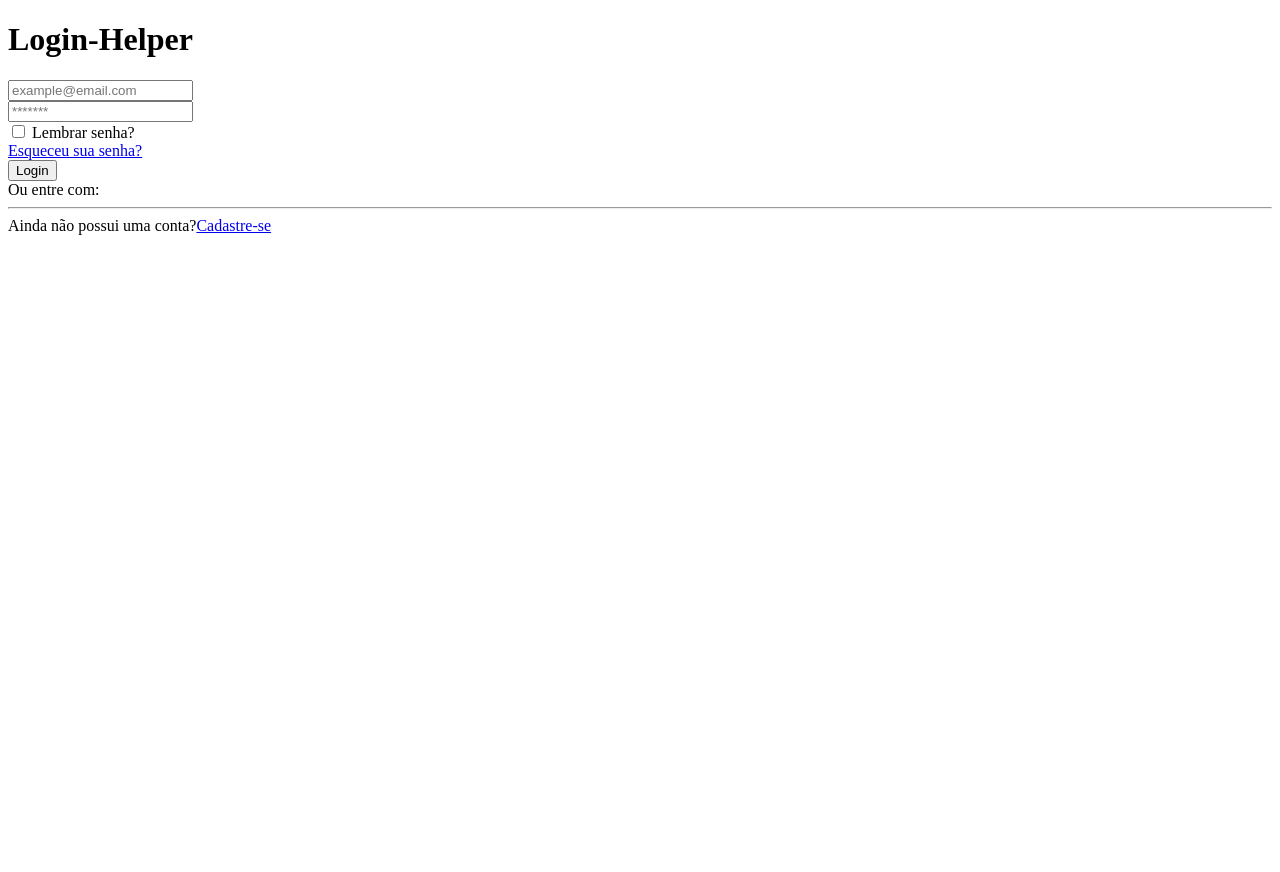
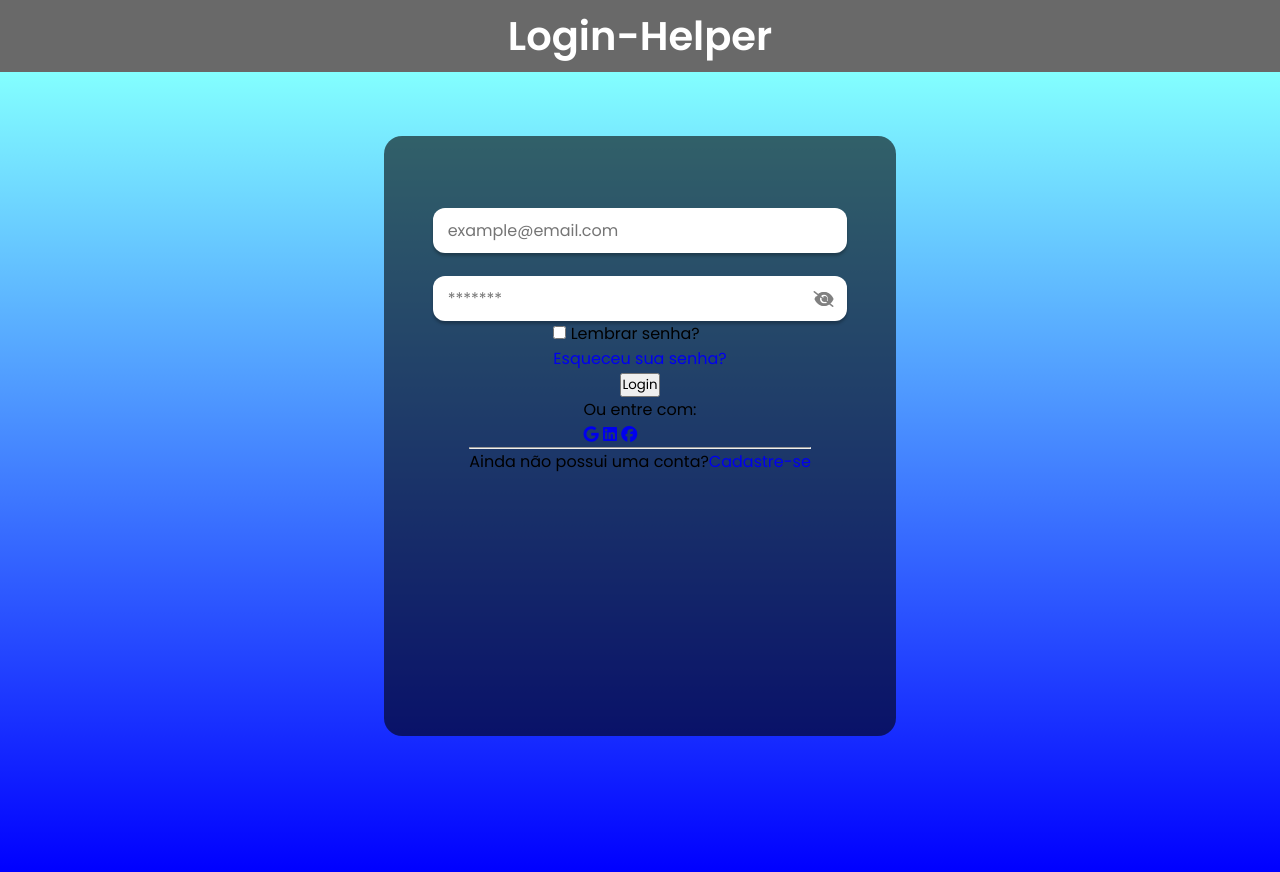
Before and after one commit to RodrigoFernandes79/Projeto-Login-Helper, a plain HTML site: page index.html in a window 1280 px wide. Before the commit the page ends 800 px from the top, so only its background shows below. Drawn offline with Linux system fonts and the light colour scheme.

Commit message:
Iniciando as estilizações com CSS3;

```diff
--- a/css/style.css
+++ b/css/style.css
@@ -0,0 +1,86 @@
+* {
+    margin: 0;
+    padding: 0;
+    box-sizing: border-box;
+    font-family: "Poppins";
+    text-decoration: none;
+}
+
+header {
+    min-height: 9vh;
+    display: flex;
+    align-items: center;
+    justify-content: center;
+    background-color: rgba(0, 0, 0, 0.589);
+}
+
+header h1 {
+    font-size: 2.5em;
+    color: white;
+}
+
+main {
+    width: 100%;
+    min-height: 100vh;
+    background: linear-gradient( rgba(0, 255, 255, 0.486), blue);
+    display: flex;
+    justify-content: center;
+    box-shadow: inset 0px 2px 3px(rgba(0, 0, 0, 0.25))
+}
+
+main form {
+    margin-top: 5%;
+    width: 40%;
+    height: 75vh;
+    background-color: rgba(0, 0, 0, 0.589);
+    box-shadow: 0px 3px 4px rgba(0, 0, 0, 0.4) inset 0px 4px 4px rgba(0, 0, 0, 0.25);
+    border-radius: 18px;
+    padding: 2%;
+    display: flex;
+    flex-direction: column;
+    align-items: center;
+}
+
+main form .inputs-container {
+    margin-top: 10%;
+    width: 100%;
+    display: flex;
+    flex-direction: column;
+    align-items: center;
+}
+
+main form .inputs-container input {
+    width: 90%;
+    height: 45px;
+    padding: 8px 15px;
+    border: 0;
+    border-radius: 12px;
+    font-size: 16px;
+    color: black;
+    box-shadow: 0px 3px 3px rgba(0, 0, 0, 0.25);
+}
+
+main form .inputs-container input :focus {
+    box-shadow: inset 1px 4px 7px rgba(0, 0, 0, 0.5);
+}
+
+main form .password-container {
+    margin-top: 5%;
+    width: 100%;
+    position: relative;
+    display: flex;
+    flex-direction: column;
+    align-items: center;
+}
+
+main form .password-container i {
+    position: absolute;
+    right: 8%;
+    top: 35%;
+    color: grey;
+    cursor: pointer;
+}
+
+main form .password-container i #eye {
+    display: none;
+}
--- a/index.html
+++ b/index.html
@@ -1,14 +1,17 @@
 <!-- apertar "shift 1" para criar a estrutura basica do HTML: -->
 <!DOCTYPE html>
 <html lang="pt-br">
+
 <head>
     <meta charset="UTF-8">
     <meta http-equiv="X-UA-Compatible" content="IE=edge">
     <meta name="viewport" content="width=device-width, initial-scale=1.0">
 
     <title>Login-Helper</title>
-    <link rel="stylesheet" href="css/style.css"> <!--importar o CSS-->
-    <script src="js/index.js" defer></script> <!--importar o Javscript. Colocar o defer para carregar mais raido-->
+    <!--importar o Css. -->
+    <link rel="stylesheet" href="./css/style.css">
+    <!--importar o Javscript. Colocar o defer para carregar mais raido-->
+    <script src="./js/index.js" defer></script>
     <!--importar fontes abaixo tiradas do site Google Fonts:-->
     <link rel="preconnect" href="https://fonts.googleapis.com">
     <link rel="preconnect" href="https://fonts.gstatic.com" crossorigin>
@@ -17,47 +20,56 @@
     <script src="https://kit.fontawesome.com/542fb06941.js" crossorigin="anonymous" defer></script>
 
 </head>
+
 <body>
     <header>
-      <h1>Login-Helper</h1> <!--Nosso cabeçalho só terá o nome do titulo-->
+        <h1>Login-Helper</h1>
+        <!--Nosso cabeçalho só terá o nome do titulo-->
     </header>
     <main>
         <form>
             <!--Atalho para criar 4 sections: digite "section*4"-->
-            <section class:"inputs-container"><!--é nesta section onde ficarão os campos de email e senha-->
+            <section class="inputs-container">
+                <!--é nesta section onde ficarão os campos de email e senha-->
                 <input type="email" placeholder="example@email.com">
-
-                <div class="password-container"></div> <!--Atalho para criar div: ".nomedadiv"-->
-                <input type="password" id="field-password" class="field-password" placeholder="*******">
-                 <!--Atalho para criar 3 section: digite "i*3"-->
-                <i></i>
-                <i></i>
+                <div class="password-container">
+                    <!--Atalho para criar div: ".nomedadiv"-->
+                    <input type="password" id="field-password" class="field-password" placeholder="*******">
+                    <!--Tags abaixo foram copiadas do site: https://fontawesome.com/ .icones dos olhos-->
+                    <i class="fas fa-eye" id="eye"></i>
+                    <i class="fas fa-eye-slash" id="eye-slash"></i>
+                </div>
             </section>
-            <section class:"password-infos"><!--section onde ficarão os campos " esqueceu senha/lembrar senha"-->
+            <section class="password-infos">
+                <!--section onde ficarão os campos " esqueceu senha/lembrar senha"-->
                 <div>
                     <input type="checkbox">
                     <span>Lembrar senha?</span>
                 </div>
                 <a href="#">Esqueceu sua senha?</a>
 
-            </section><!--section onde ficará o botão de Login-->
+            </section>
+            <!--section onde ficará o botão de Login-->
             <section>
                 <button id="btn-login">Login</button>
             </section>
-            <section class:"links-container"><!--section onde ficarão os icones(facebook, instagram etc..)-->
+            <section class="links-container">
+                <!--section onde ficarão os icones(facebook, instagram etc..)-->
                 <span>Ou entre com:</span>
                 <aside>
-                    <a href="#"><i></i> </a>
-                    <a href="#"><i></i></a>
-                    <a href="#"><i></i></a>
+                    <a href="#"><i class="fab fa-google"></i> </a>
+                    <a href="#"><i class="fab fa-linkedin"></i></a>
+                    <a href="#"><i class="fab fa-facebook"></i></a>
                 </aside>
             </section>
             <footer>
-                <hr><!--tag pra gerar uma linha na página-->
+                <hr>
+                <!--tag pra gerar uma linha na página-->
                 <span>Ainda não possui uma conta?<a href="#">Cadastre-se</a></span>
             </footer>
         </form>
 
     </main>
 </body>
+
 </html>
```
